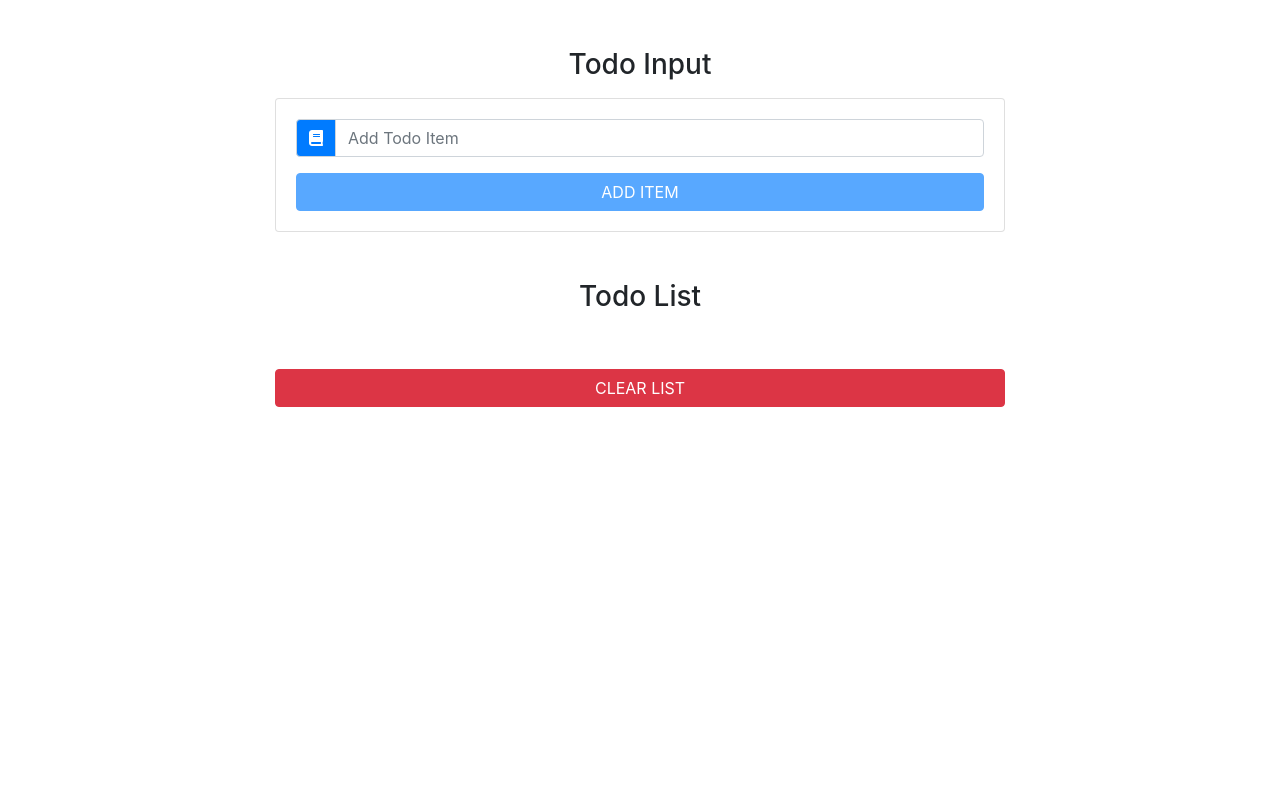
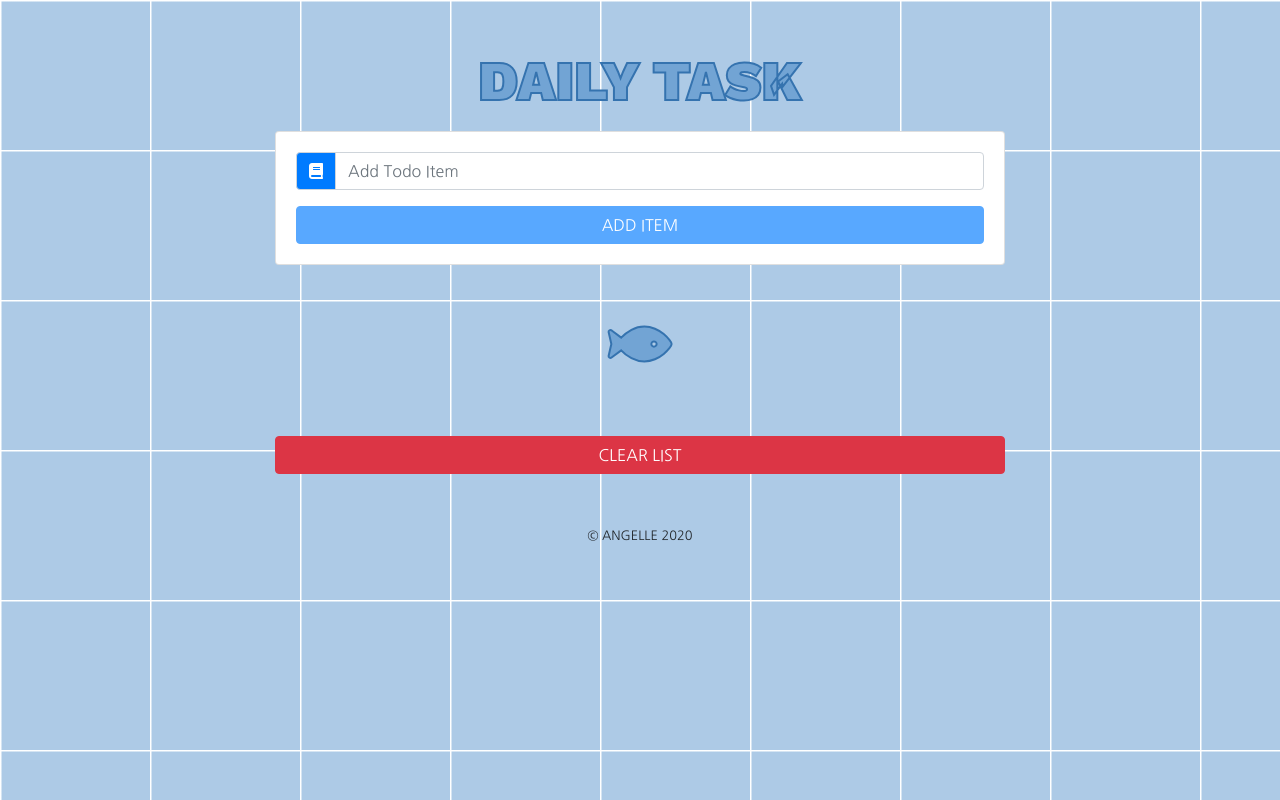
Before and after one commit to angellerina/dailytask, a React (Create React App) app: page / in a window 1280 px wide. Built offline with nearby package versions, Linux system fonts and the light colour scheme.

Commit message:
UI CSS Styles

```diff
--- /dev/null
+++ b/src/App.css
@@ -0,0 +1,19 @@
+@import url("https://fonts.googleapis.com/css2?family=Nanum+Gothic&family=Work+Sans:wght@400;500;700;800;900&display=swap");
+
+body {
+  font-family: "Nanum Gothic", sans-serif;
+  background-color: #adcae6;
+  background-image: linear-gradient(#fff 1px, transparent 2px),
+    linear-gradient(90deg, #fff 1px, transparent 2px);
+  background-size: 150px 150px;
+  min-height: 100vh;
+}
+
+h1 {
+  font-family: "Work Sans", sans-serif;
+  font-size: 3.5rem;
+  font-weight: 900;
+  -webkit-text-stroke: 2px #3573af;
+  color: #72a4d4;
+  text-align: center;
+}
--- a/src/App.js
+++ b/src/App.js
@@ -4,6 +4,10 @@ import "bootstrap/dist/css/bootstrap.min.css";
 import "@fortawesome/fontawesome-free/css/all.min.css";
 import TodoInput from "./components/TodoInput";
 import TodoList from "./components/TodoList";
+import "./App.css";
+
+const year = new Date().getFullYear();
+
 class App extends Component {
   state = {
     items: [],
@@ -55,12 +59,13 @@ class App extends Component {
       editItem: true,
     });
   };
+
   render() {
     return (
       <div className='container'>
         <div className='row'>
           <div className='col-10 mx-auto col-md-8 mt-5'>
-            <h3 className='text-capitalize text-center'>todo input</h3>
+            <h1 className='text-uppercase text-center'>Daily task</h1>
             <TodoInput
               item={this.state.item}
               handleChange={this.handleChange}
@@ -73,6 +78,9 @@ class App extends Component {
               handleDelete={this.handleDelete}
               handleEdit={this.handleEdit}
             />
+            <footer className='text-uppercase text-center'>
+              <small>&copy; Angelle {year}</small>
+            </footer>
           </div>
         </div>
       </div>
--- a/src/components/TodoItem.jsx
+++ b/src/components/TodoItem.jsx
@@ -7,7 +7,7 @@ export default class TodoItem extends Component {
       <li className='list-group-item text-capitalize d-flex justify-content-between my-2'>
         <h6>{title}</h6>
         <div className='todo-icon'>
-          <span className='mx-2 text-success' onClick={handleEdit}>
+          <span className='mx-2 text-primary' onClick={handleEdit}>
             <i className='fas fa-pen'></i>
           </span>
           <span className='mx-2 text-danger' onClick={handleDelete}>
--- a/src/components/TodoList.jsx
+++ b/src/components/TodoList.jsx
@@ -5,7 +5,9 @@ export default class TodoList extends Component {
     const { items, clearList, handleDelete, handleEdit } = this.props;
     return (
       <ul className='list-group my-5'>
-        <h3 className='text-capitalize text-center'>todo list</h3>
+        <h1 className='text-uppercase text-center'>
+          <i class='fas fa-fish'></i>
+        </h1>
         {items.map((item) => {
           return (
             <TodoItem
```
